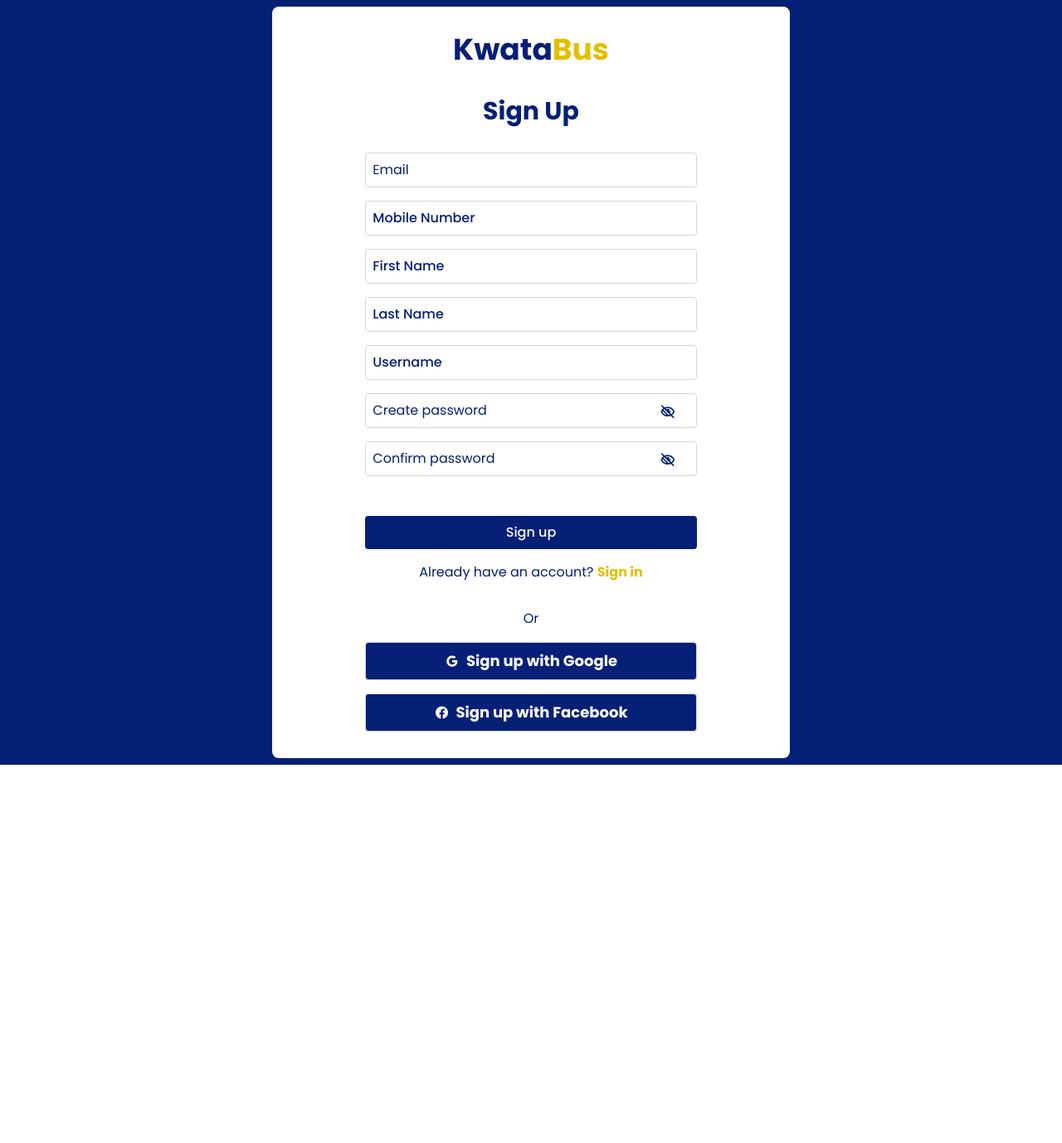
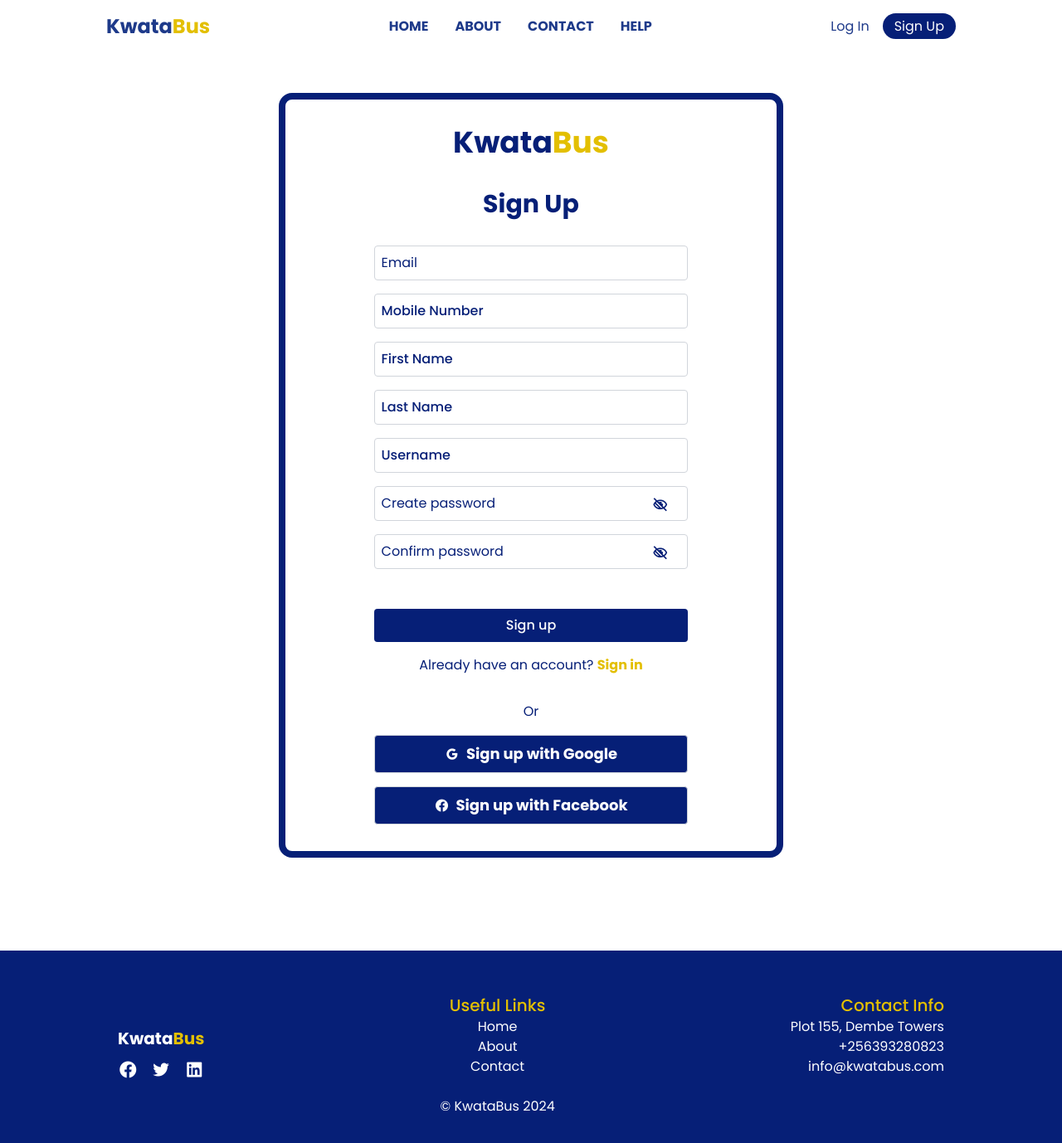
Before and after one commit to Patrickodida/KwataBus-App, a React (Vite) app: page /Signup in a window 1280 px wide. Shown: the top 1378 px of the page at 83% size. Before the commit the page ends 922 px from the top, so only its background shows below. Built offline with nearby package versions, Linux system fonts and the light colour scheme.

Commit message:
fix the login and sign up pages

```diff
--- a/src/pages/Login.jsx
+++ b/src/pages/Login.jsx
@@ -4,6 +4,8 @@ import axios from "axios";
 import validator from "validator";
 import { useNavigate } from "react-router-dom";
 import { storeUser } from "../UserHelper";
+import Navbar from '../components/Navbar';
+import Footer from "../components/Footer";
 
 function Login() {
   const [input, setInput] = useState({
@@ -68,8 +70,10 @@ function Login() {
   };
 
   return (
-    <section className="bg-[#061f77]">
-      <div className="bg-white rounded-2xl border-[#061f77] w-full md:w-[50%] m-auto pt-[2em] pb-[2em] border-8">
+    <div>
+    <Navbar/>
+      <section className=" p-8 mt-20">
+    <div className="bg-white rounded-2xl border-[#061f77] w-full md:w-[50%] m-auto pt-[2em] pb-[2em] border-8">
         <Link to="/">
           <h1 className="font-bold text-4xl text-[#061f77] text-center mb-[1em]">
             Kwata<span className="text-[#e3bf00]">Bus</span>
@@ -154,8 +158,10 @@ function Login() {
             </div>
           </div>
         </div>
-      </div>
+    </div>
     </section>
+    <Footer/>
+    </div>
   );
 }
 
--- a/src/pages/Signup.jsx
+++ b/src/pages/Signup.jsx
@@ -3,6 +3,8 @@ import { Link } from "react-router-dom";
 import axios from "axios";
 import validator from "validator";
 import { useNavigate } from "react-router-dom";
+import Navbar from "../components/Navbar";
+import Footer from "../components/Footer";
 
 function Signup() {
   const [input, setInput] = useState({
@@ -116,7 +118,9 @@ function Signup() {
       });
   };
   return (
-    <section className="bg-[#061f77]">
+    <div>
+    <Navbar/>
+    <section className="p-8 mt-20">
       <div className="bg-white rounded-2xl border-[#061f77] w-full md:w-[50%] m-auto pt-[2em] pb-[2em] border-8">
         <Link to="/">
           <h1 className="font-bold text-4xl text-[#061f77] text-center mb-[1em]">
@@ -289,6 +293,8 @@ function Signup() {
         </form>
       </div>
     </section>
+    <Footer/>
+    </div>
   );
 }
 
```
